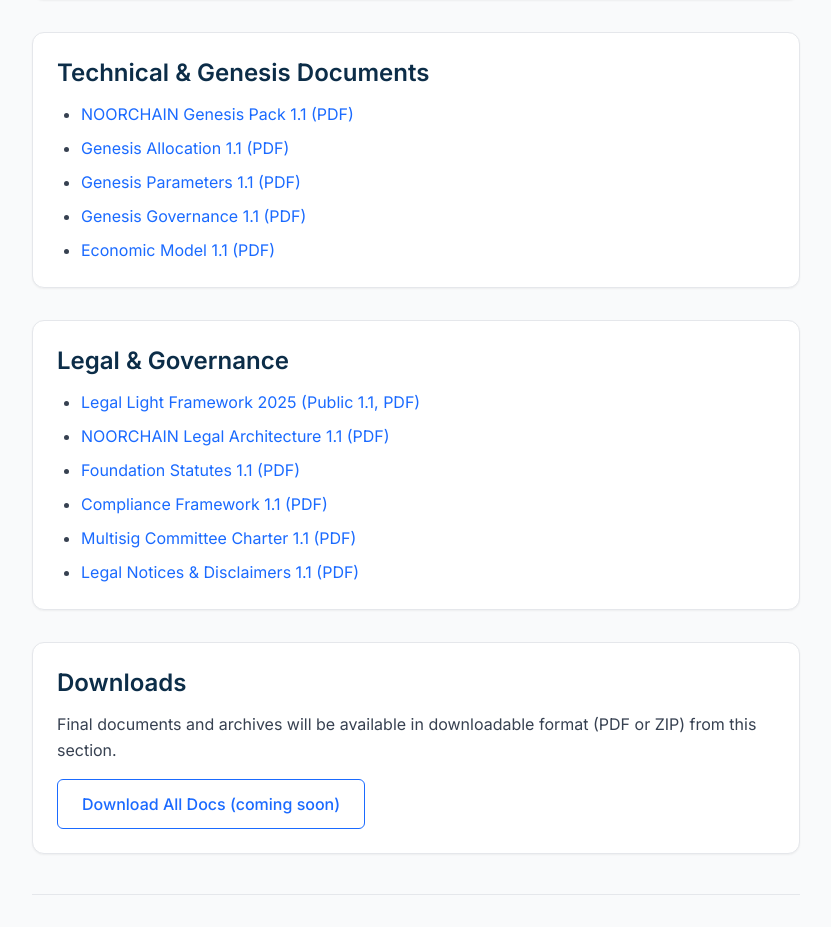
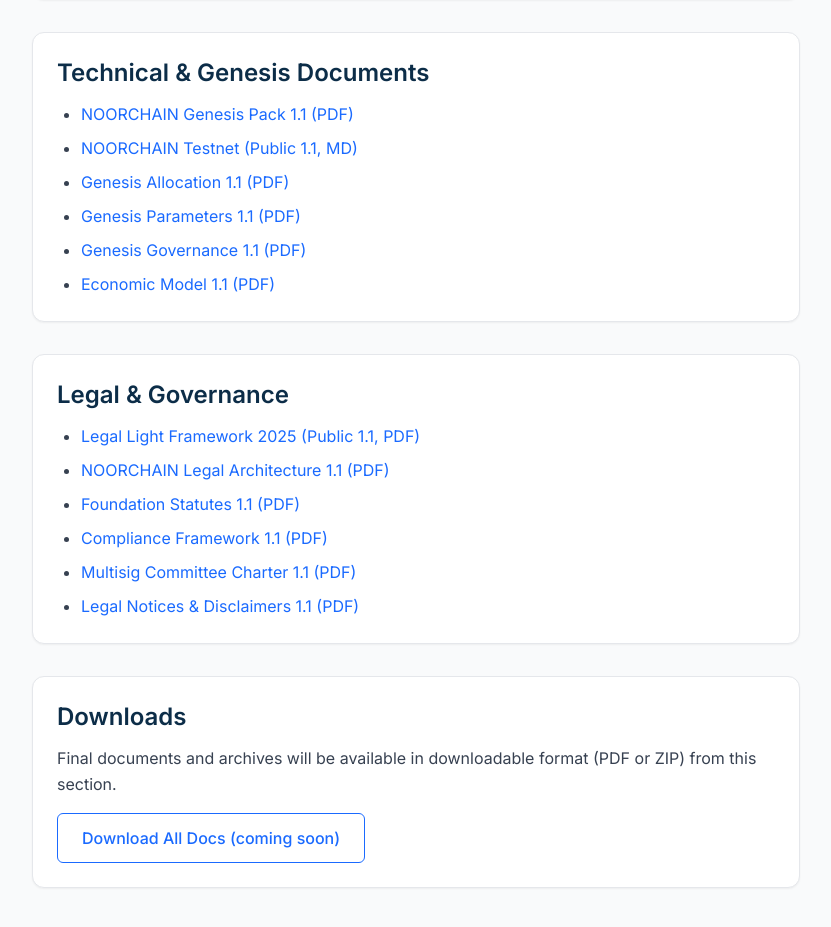
Before and after one commit to noorfinances-eng/noorchain-core, a Next.js app in the folder site/: page /docs in a window 1280 px wide. Shown: the part 923-1850 px from the top of the page, without its empty margins (174-1005 px from the left). Built offline with nearby package versions, Linux system fonts and the light colour scheme.

Commit message:
Add link to NOORCHAIN Testnet documentation

```diff
--- a/site/app/docs/page.tsx
+++ b/site/app/docs/page.tsx
@@ -136,6 +136,20 @@ export default function DocsPage() {
                   NOORCHAIN Genesis Pack 1.1 (PDF)
                 </a>
               </li>
+
+              {/* >>> ADDED LINK HERE (TESTNET MD) <<< */}
+              <li>
+                <a
+                  href="https://github.com/noorfinances-eng/noorchain-core/blob/main/NOORCHAIN_Testnet_Public_1.1.md"
+                  target="_blank"
+                  rel="noreferrer"
+                  className="text-primary hover:underline"
+                >
+                  NOORCHAIN Testnet (Public 1.1, MD)
+                </a>
+              </li>
+              {/* >>> END ADDITION <<< */}
+
               <li>
                 <a
                   href="/docs/NOORCHAIN_Genesis_Allocation_1.1.pdf"
```
